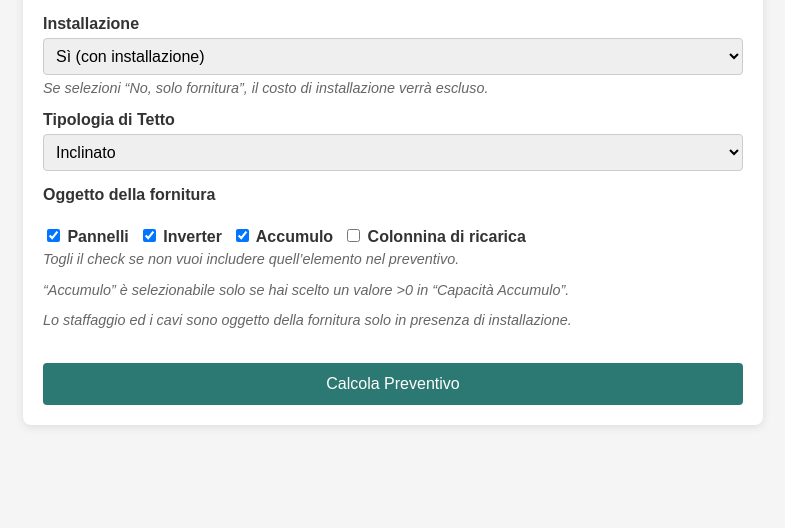
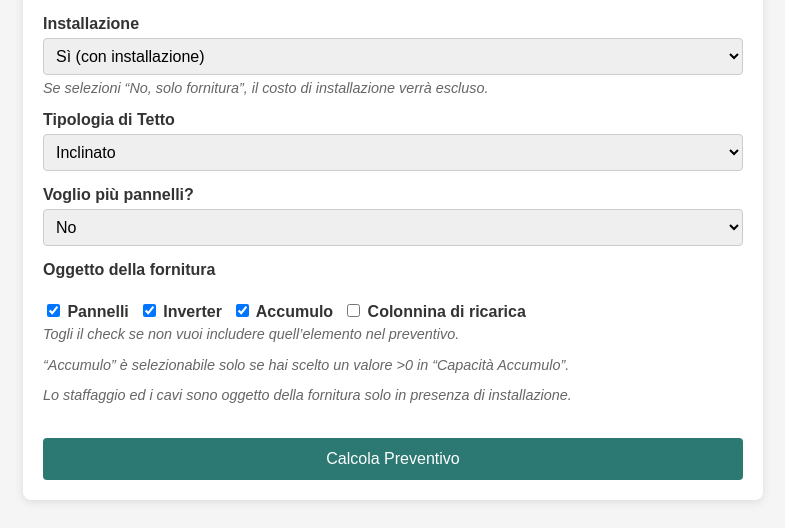
Before and after one commit to davidefnapolitano/preventivi-webapp, a Flask app: page / in a window 1280 px wide. Shown: the part 614-1142 px from the top of the page, without its empty margins (247-1032 px from the left). Before the commit the page ends 1041 px from the top, so only its background shows below. Run offline with Flask 2, Linux system fonts and the light colour scheme; the visitor is signed in with stand-in values (Sample User, id 1).

Commit message:
Add extra panels option and adjust costs

```diff
--- a/app.py
+++ b/app.py
@@ -225,11 +225,13 @@ def genera_pdf():
 
         # 3) Prepara il contesto per docxtpl
         #    NOTA: usiamo "prezzoFormatted" per preservare i punti
-        np_value = NUM_PANNELLI.get(dati.get("tipologia"), {}).get(int(dati.get("potenza", 0)), "")
+        extra_pan = int(dati.get("extraPannelli", 0))
+        extra_kw = extra_pan // 2
+        np_value = (NUM_PANNELLI.get(dati.get("tipologia"), {}).get(int(dati.get("potenza", 0)), 0) + extra_pan)
         contesto = {
             "Nome":           dati.get("nome", ""),
             "Cognome":        dati.get("cognome", ""),
-            "Pot":            f"{int(dati.get('potenza', 0))}",
+            "Pot":            f"{int(dati.get('potenza', 0)) + extra_kw}",
             "Acc":            f"{int(dati.get('accumulo', 0))}" if dati.get("accumulo", 0) > 0 else "",
             "Prezzo":         dati.get("prezzoFormatted", ""),  # già stringa formattata con “.”
             "Tipo":           "IBRIDO" if dati.get("tipoInverter", "ibrido") == "ibrido" else "DI STRINGA",
@@ -359,11 +361,13 @@ def genera_doc():
         path_docx_out = os.path.join(OUT_DIR, nome_docx_out)
 
         # 3) Prepara il contesto per docxtpl
-        np_value = NUM_PANNELLI.get(dati.get("tipologia"), {}).get(int(dati.get("potenza", 0)), "")
+        extra_pan = int(dati.get("extraPannelli", 0))
+        extra_kw = extra_pan // 2
+        np_value = (NUM_PANNELLI.get(dati.get("tipologia"), {}).get(int(dati.get("potenza", 0)), 0) + extra_pan)
         contesto = {
             "Nome":           dati.get("nome", ""),
             "Cognome":        dati.get("cognome", ""),
-            "Pot":            f"{int(dati.get('potenza', 0))}",
+            "Pot":            f"{int(dati.get('potenza', 0)) + extra_kw}",
             "Acc":            f"{int(dati.get('accumulo', 0))}" if dati.get("accumulo", 0) > 0 else "",
             "Prezzo":         dati.get("prezzoFormatted", ""),
             "Tipo":           "IBRIDO" if dati.get("tipoInverter", "ibrido") == "ibrido" else "DI STRINGA",
--- a/templates/form.html
+++ b/templates/form.html
@@ -87,6 +87,15 @@
       <select id="tetto" name="tetto" required>
         <option value="inclinato">Inclinato</option>
         <option value="piano">Piano (occorrono le zavorre)</option>
+      </select>
+
+      <!-- 9b. Pannelli aggiuntivi -->
+      <label for="morePannelli">Voglio più pannelli?</label>
+      <select id="morePannelli" name="morePannelli">
+        <option value="0" selected>No</option>
+        <option value="2">2 pannelli - circa 1 kW in più</option>
+        <option value="4">4 pannelli - circa 2 kW in più</option>
+        <option value="6">6 pannelli - circa 3 kW in più</option>
       </select>
 
       <!-- 9. Oggetto della fornitura (nuovo) -->
@@ -245,6 +254,7 @@
     const objAccumuloEl      = document.getElementById('objAccumulo');
     const objColonninaEl     = document.getElementById('objColonnina');
     const provvigioneEl      = document.getElementById('provvigione');
+    const morePannelliEl     = document.getElementById('morePannelli');
     const calcolaBtn         = document.getElementById('calcolaBtn');
     const risultatiDiv       = document.getElementById('risultati');
     const scontoSection      = document.getElementById('sconto-section');
@@ -271,6 +281,11 @@
     }
 
     updateTipoInverterVisibility();
+    // Imposta correttamente la disabilitazione dei pannelli con il valore di default
+    if (parseInt(morePannelliEl.value) > 0) {
+      objPannelliEl.checked = true;
+      objPannelliEl.disabled = true;
+    }
 
     // Span dove mostriamo i risultati
     const displayPotenza           = document.getElementById('display-potenza');
@@ -436,6 +451,16 @@
       updateTipoInverterVisibility();
     });
 
+    // Se selezioni pannelli aggiuntivi, i pannelli non sono deselezionabili
+    morePannelliEl.addEventListener('change', () => {
+      if (parseInt(morePannelliEl.value) > 0) {
+        objPannelliEl.checked = true;
+        objPannelliEl.disabled = true;
+      } else {
+        objPannelliEl.disabled = false;
+      }
+    });
+
     // --- CALCOLO DEL PREVENTIVO ---
     calcolaBtn.addEventListener('click', () => {
       // 1. Valori di input
@@ -445,6 +470,8 @@
       const tipologia         = tipologiaEl.value;          // Mono/Tri
       const potenza           = parseFloat(tagliaEl.value);
       const accumulo          = parseFloat(accumuloEl.value);
+      const extraPanels       = parseInt(morePannelliEl.value) || 0;
+      const extraKw           = extraPanels / 2;
       const installazione     = installazioneEl.value;      // "si"/"no"
       const tetto             = tettoEl.value;              // inclinato/piano
       const wantPannelli      = objPannelliEl.checked;
@@ -479,6 +506,9 @@
       if (wantPannelli) {
         costo += costData.pannelli[tipologia][potenza] || 0;
       }
+      if (extraPanels > 0) {
+        costo += 63 * extraPanels;
+      }
 
       // 2.b) Quadri: sempre incluso se l’oggetto “Inverter” o “Accumulo” è selezionato
       if (wantInverter || wantAccumulo) {
@@ -490,6 +520,11 @@
         let staff = costData.staffaggio[potenza] || 0;
         if (tetto === 'piano') staff *= 2;
         costo += staff;
+      }
+      if (extraPanels > 0 && installazione === "si") {
+        let extraStaff = 80 * extraKw;
+        if (tetto === 'piano') extraStaff *= 2;
+        costo += extraStaff;
       }
 
       // 2.d) Accumulo
@@ -515,6 +550,9 @@
       if (installazione === "si") {
         // 200 €/kW
         costoInstallazione += 200 * potenza;
+        if (extraKw > 0) {
+          costoInstallazione += 200 * extraKw;
+        }
         // 300 € per installazione inverter (se selezionato)
         if (wantInverter) {
           costoInstallazione += 300;
@@ -539,7 +577,7 @@
 
       // 4. Ritenuta d’Acconto
       let ritenuta = 0;
-      if (tipologiaCliente === "Privato" && potenza < 20) {
+      if (tipologiaCliente === "Privato" && (potenza + extraKw) < 20) {
         ritenuta = prezzoListino / 1.22 * 0.11;
       }
 
@@ -556,7 +594,7 @@
       currentCalc = { costo, prezzoListino, prezzoScontato: prezzoListino, ritenuta, provvigione, margine, flusso };
 
       // 8. Aggiorno la UI
-      displayPotenza.textContent           = potenza + ' kW';
+      displayPotenza.textContent           = (potenza + extraKw) + ' kW';
       displayAccumulo.textContent          = (wantAccumulo ? accumulo + ' kWh' : 'Nessuno');
       displayTipologia.textContent         = (tipologia === 'Mono' ? 'Monofase' : 'Trifase');
       displayInstallazione.textContent     = (installazione === 'si' ? 'Sì' : 'No');
@@ -594,9 +632,11 @@
 
       // Ricalcolo ritenuta, provvigione, margine, flusso
       const potenza = parseFloat(tagliaEl.value);
+      const extraPanels = parseInt(morePannelliEl.value) || 0;
+      const extraKw = extraPanels / 2;
       const tipologiaCliente = tipologiaClienteEl.value;
       let ritenuta2 = 0;
-      if (tipologiaCliente === "Privato" && potenza < 20) {
+      if (tipologiaCliente === "Privato" && (potenza + extraKw) < 20) {
         ritenuta2 = prezzoScontato / 1.22 * 0.11;
       }
       let provvigionePerc = parseFloat(provvigioneEl.value) > 0 ? parseFloat(provvigioneEl.value) : 4;
@@ -637,6 +677,7 @@
         tipoInverter:     (parseFloat(accumuloEl.value) > 0) ? 'ibrido' : tipoInverterEl.value,
         installazione:    installazioneEl.value,
         tetto:            tettoEl.value,
+        extraPannelli:    parseInt(morePannelliEl.value) || 0,
         objPannelli:      objPannelliEl.checked,
         objInverter:      objInverterEl.checked,
         objAccumulo:      objAccumuloEl.checked,
@@ -689,6 +730,7 @@
         tipoInverter:     (parseFloat(accumuloEl.value) > 0) ? 'ibrido' : tipoInverterEl.value,
         installazione:    installazioneEl.value,
         tetto:            tettoEl.value,
+        extraPannelli:    parseInt(morePannelliEl.value) || 0,
         objPannelli:      objPannelliEl.checked,
         objInverter:      objInverterEl.checked,
         objAccumulo:      objAccumuloEl.checked,
```
